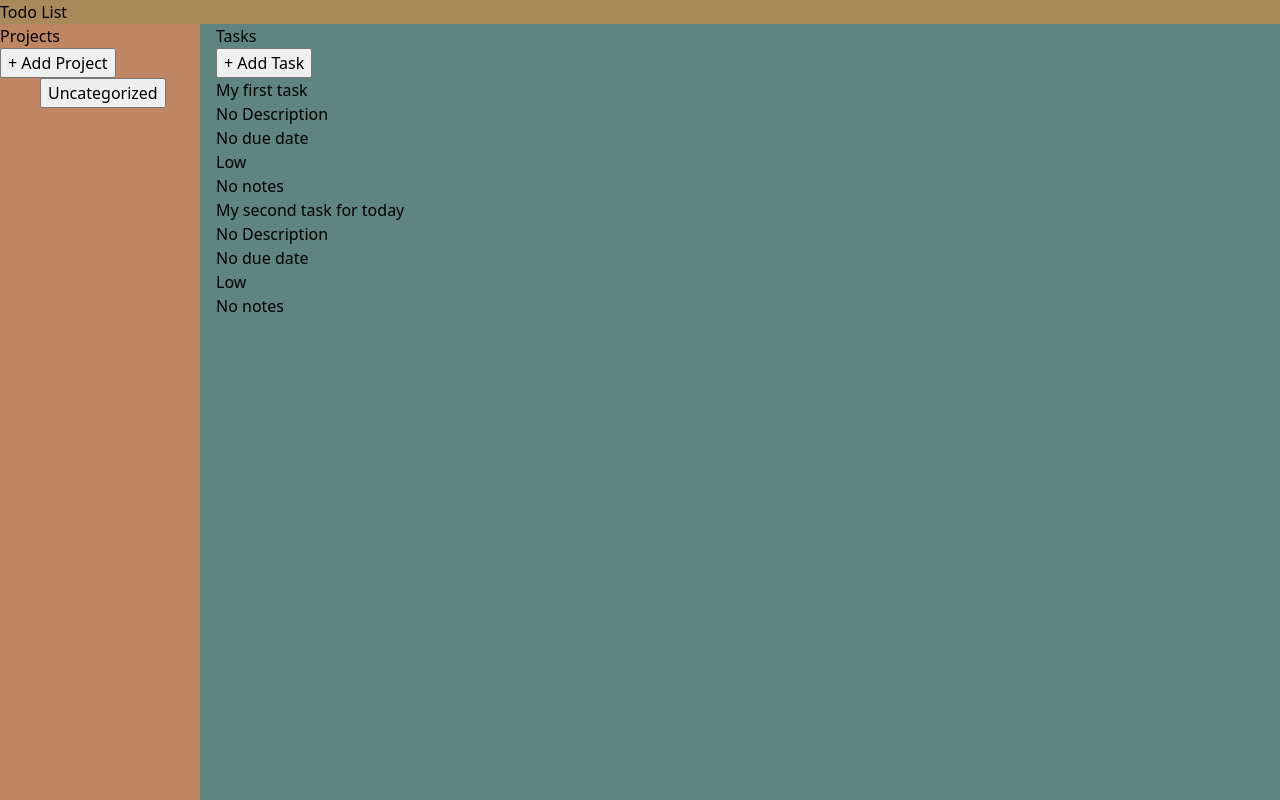
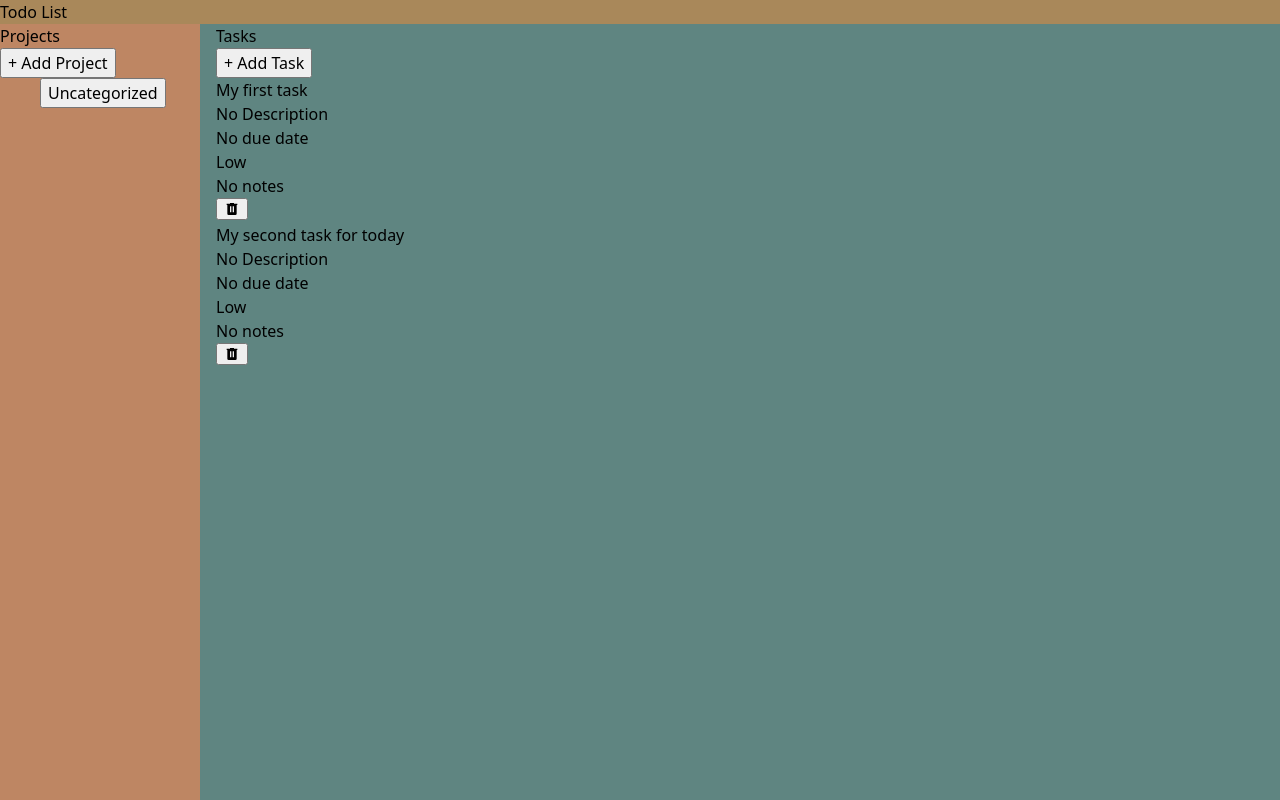
Before and after one commit to Rondepart/topToDoList, a website built with webpack: page src/template.html in a window 1280 px wide. Built offline with nearby package versions, Linux system fonts and the light colour scheme.

Commit message:
Add delete button with svg icon in task cards

```diff
--- a/src/styles/main.css
+++ b/src/styles/main.css
@@ -36,3 +36,8 @@
   display: flex;
   flex-direction: column;
 }
+
+.dlt-task-btn svg {
+  width: 16px;
+  height: 16px;
+}
--- a/src/todoListDOM.js
+++ b/src/todoListDOM.js
@@ -58,6 +58,7 @@ export function displayTodo(tasks) {
         const taskDueDate = document.createElement('time');
         const taskPriority = document.createElement('div');
         const taskNote = document.createElement('p');
+        const dltTaskBtn = document.createElement('button');
 
         taskCard.classList.add('task-card');
         taskCard.dataset.projectGroupId = task.projectGroupID;
@@ -66,6 +67,7 @@ export function displayTodo(tasks) {
         taskDueDate.classList.add('task-card-duedate');
         taskPriority.classList.add('task-card-priority');
         taskNote.classList.add('task-note');
+        dltTaskBtn.classList.add('dlt-task-btn');
 
         taskTitle.textContent = task.title;
         taskDescription.textContent = task.description;
@@ -73,8 +75,9 @@ export function displayTodo(tasks) {
         taskDueDate.setAttribute('datetime', task.dueDate);
         taskPriority.textContent = priorityLabels[task.priority];
         taskNote.textContent = task.note;
+        dltTaskBtn.innerHTML = '<svg xmlns="http://www.w3.org/2000/svg" viewBox="0 0 24 24" fill="currentColor"><title>trash-can</title><path d="M9,3V4H4V6H5V19A2,2 0 0,0 7,21H17A2,2 0 0,0 19,19V6H20V4H15V3H9M9,8H11V17H9V8M13,8H15V17H13V8Z" /></svg>';
 
-        taskCard.append(taskTitle, taskDescription, taskDueDate, taskPriority, taskNote);
+        taskCard.append(taskTitle, taskDescription, taskDueDate, taskPriority, taskNote, dltTaskBtn);
         todoSection.appendChild(taskCard);
 
     });
```
